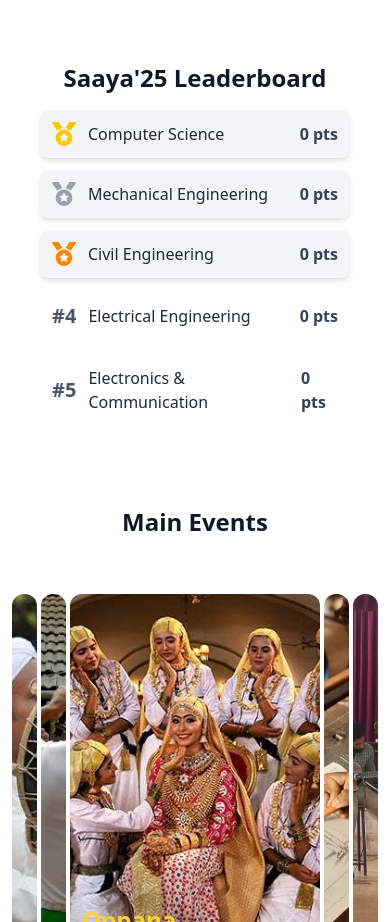
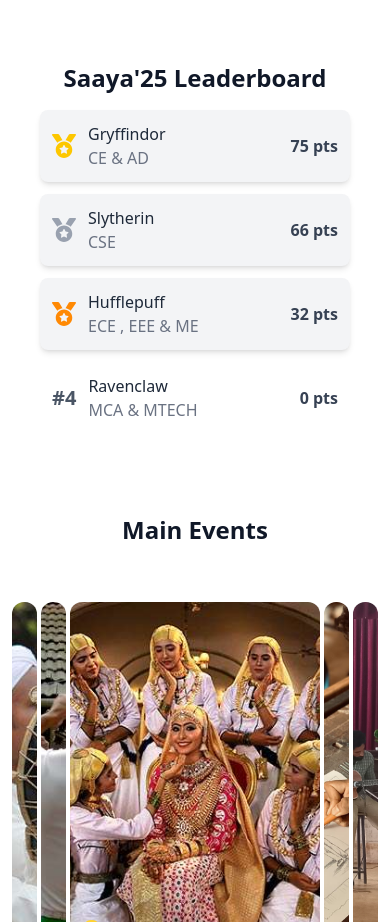
Before and after one commit to Shinobi-developers/SAAYA-25, a React (Vite) app: page / in a window 390 px wide. Shown: the part 2060-2982 px from the top of the page. Built offline with nearby package versions, Linux system fonts and the light colour scheme; no server answers.

Commit message:
[update]: leaderboard score updated

```diff
--- a/package.json
+++ b/package.json
@@ -15,6 +15,7 @@
     "@tailwindcss/vite": "^4.0.0",
     "ant-design": "^1.0.0",
     "antd": "^5.23.3",
+    "axios": "^1.7.9",
     "clsx": "^2.1.1",
     "framer-motion": "^12.0.6",
     "lucide-react": "^0.474.0",
--- a/src/components/Leaderboard/index.tsx
+++ b/src/components/Leaderboard/index.tsx
@@ -1,11 +1,12 @@
-  import { FaMedal } from "react-icons/fa";
+  import { useEffect, useState } from "react";
+import { FaMedal } from "react-icons/fa";
+import axios from "axios";
 
 const departmentData = [
-  { name: "Computer Science", points: 0 },
-  { name: "Mechanical Engineering", points: 0 },
-  { name: "Civil Engineering", points: 0 },
-  { name: "Electrical Engineering", points: 0 },
-  { name: "Electronics & Communication", points: 0 },
+  { name: "Gryffindor", branch: "CE & AD", points: 75 },
+  { name: "Slytherin", branch: "CSE" , points: 66 },
+  { name: "Hufflepuff", branch: "ECE , EEE & ME", points: 32 },
+  { name: "Ravenclaw", branch: "MCA & MTECH", points: 0 },
 ];
 
 const getMedalColor = (rank: number) => {
@@ -18,6 +19,23 @@ const getMedalColor = (rank: number) => {
 };
 
 const Leaderboard = () => {
+  const [score, setScore] = useState([]);
+  const [error, setError] = useState<string | null>(null);
+
+  const fetchLeaderboard = async () => {
+    try {
+      const response = await axios.get("https://saaya-25-backend.onrender.com/squad/points");
+      setScore(response.data);
+      console.log();
+    } catch (error) {
+      setError("Failed to load leaderboard");
+      console.error(error);
+    }
+  };
+  useEffect(() => {
+
+    fetchLeaderboard();
+  }, []);
   return (
     <div className="w-full max-w-lg mx-auto bg-white p-10 my-10  md:flex md:flex-col md:items-center">
       <h2 className="text-2xl md:text-4xl font-bold text-gray-900 text-center mb-4">
@@ -35,7 +53,11 @@ const Leaderboard = () => {
               <span className={`text-xl font-bold ${getMedalColor(index + 1)}`}>
                 {index < 3 ? <FaMedal size={24} /> : `#${index + 1}`}
               </span>
+              <div className="flex flex-col">
+
               <p className="md:text-xl text-gray-800 font-medium">{dept.name}</p>
+              <p className="md:text-xl text-gray-500 font-medium">{dept.branch}</p>
+              </div>
             </div>
             <p className="md:text-xl text-gray-700 font-semibold">{dept.points} pts</p>
           </li>
```
Also changed, not shown: 1 other file (tests, documents, lock files or other folders).
